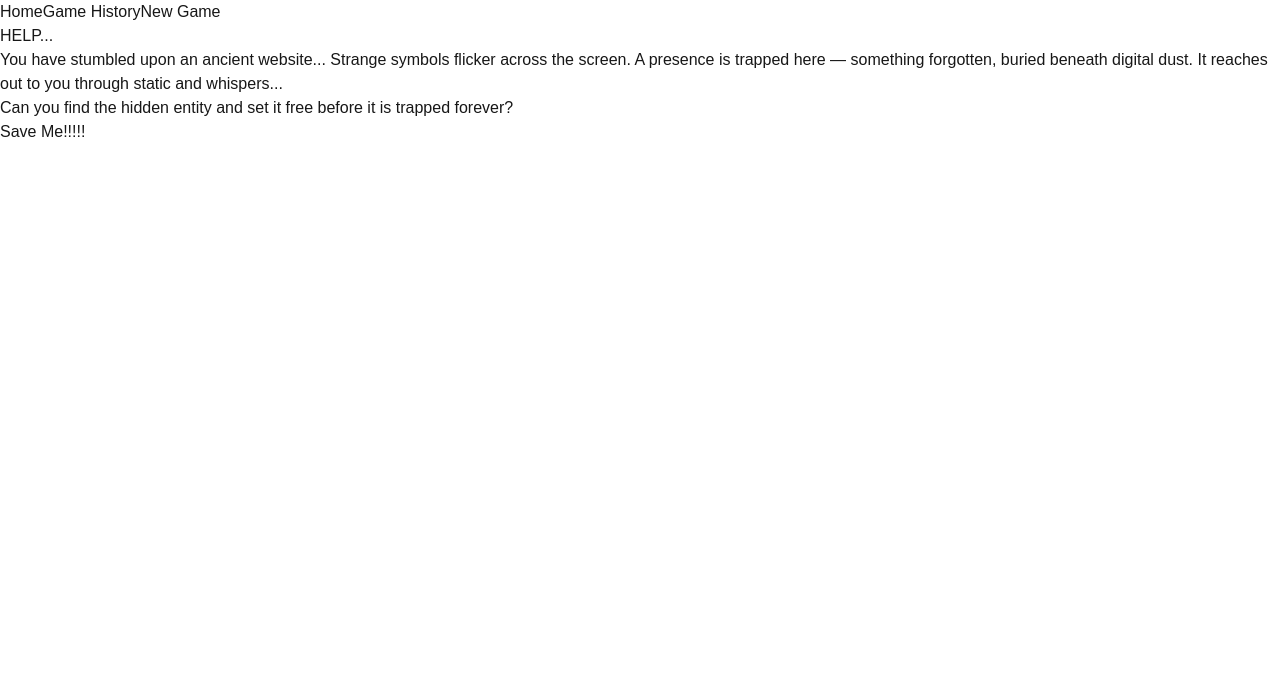
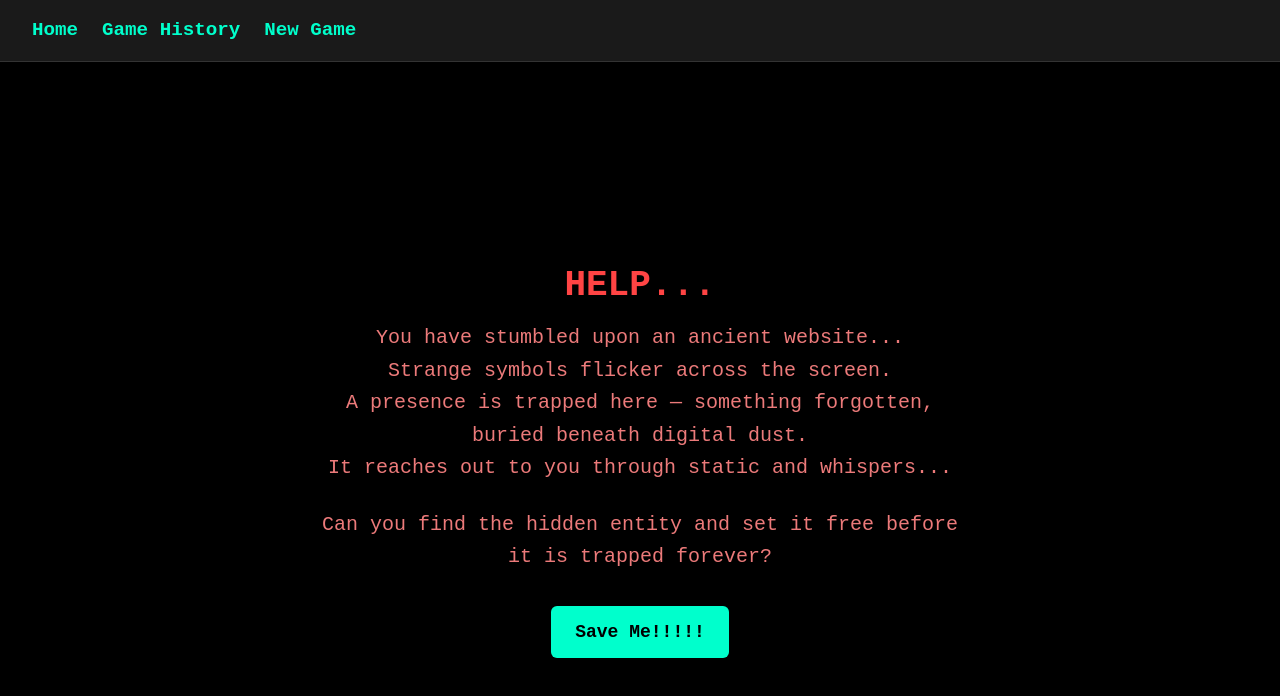
Before and after one commit to Nanacui61/final-project, a Next.js app: page / in a window 1280 px wide. Shown: the top 696 px of the page. Built offline with nearby package versions, Linux system fonts and the light colour scheme.

Commit message:
Fix styled-components SSR

```diff
--- a/app/History/page.tsx
+++ b/app/History/page.tsx
@@ -4,7 +4,7 @@ export default async function GameHistoryPage() {
     const records = await getAllGameRecords();
 
     return (
-        <div className="min-h-screen bg-zinc-900 text-white px-6 py-8 font-mono">
+        <div className="min-h-screen bg-zinc-900 text-white px-6 py-8 font-mono" style={{ fontFamily: '"Courier New", monospace' }}>
             <h1 className="text-2xl font-bold text-center">Game History</h1>
 
             <div className="overflow-x-auto mt-6">
--- a/app/New_game/page.tsx
+++ b/app/New_game/page.tsx
@@ -1,61 +1,21 @@
 'use client';
 
-
-import styled from 'styled-components';
 import Terminal from '@/components/Terminal';
 import StatusPanel from '@/components/StatusPanel';
 import { GameBoard } from '@/components/Gameboard';
 
-const PageContainer = styled.main`
-    display: flex;
-    flex-direction: column;
-    align-items: center;
-    background-color: #101010;
-    min-height: 100vh;
-    color: white;
-    font-family: 'Courier New', monospace;
-    padding: 2rem;
-`;
-
-const GameLayout = styled.div`
-    display: flex;
-    justify-content: center;
-    align-items: flex-start;
-    gap: 2rem;
-    margin-top: 2rem;
-    padding: 1rem;
-    flex-wrap: nowrap;
-
-    @media (max-width: 1200px) {
-        flex-wrap: wrap;
-        justify-content: center;
-    }
-`;
-
-
-const SidePanel = styled.div`
-  display: flex;
-  flex-direction: column;
-  gap: 1rem;
-`;
-const GameTitle = styled.h1`
-  font-size: 2.7rem;
-  color: red;
-  margin-bottom: 1rem;
-  text-align: center;
-`;
-
 export default function HomePage() {
     return (
-        <PageContainer>
-            <GameTitle>Save me!!!!!!!</GameTitle>
-            <GameLayout>
+        <main className="flex flex-col items-center min-h-screen bg-[#101010] text-white font-mono p-8" style={{ fontFamily: '"Courier New", monospace' }}>
+            <h1 className="text-4xl text-red-600 mb-8 text-center font-mono">Save me!!!!!!!</h1>
+
+            <div className="flex justify-center items-start gap-8 flex-nowrap mt-8 p-4 max-w-full flex-wrap md:flex-nowrap">
                 <GameBoard />
-                <SidePanel>
+                <div className="flex flex-col gap-4 w-full md:w-auto">
                     <StatusPanel />
                     <Terminal />
-                </SidePanel>
-            </GameLayout>
-        </PageContainer>
+                </div>
+            </div>
+        </main>
     );
 }
--- a/app/globals.css
+++ b/app/globals.css
@@ -9,7 +9,8 @@
   --color-background: var(--background);
   --color-foreground: var(--foreground);
   --font-sans: var(--font-geist-sans);
-  --font-mono: var(--font-mono);}
+  --font-mono: var(--font-geist-mono);
+}
 
 @media (prefers-color-scheme: dark) {
   :root {
@@ -21,5 +22,5 @@
 body {
   background: var(--background);
   color: var(--foreground);
-  font-family: Arial, Helvetica, sans-serif, monospace;
+  /*font-family: Arial, Helvetica, sans-serif;*/
 }
--- a/app/layout.tsx
+++ b/app/layout.tsx
@@ -1,6 +1,6 @@
 // app/layout.tsx
 import type { Metadata } from "next";
-import StyledComponentsRegistry from "@/lib/registry";
+// import StyledComponentsRegistry from "@/lib/registry";
 import { EntityProvider } from "@/context/EntityContext";
 import Nav from "@/components/Nav";
 import "./globals.css";
@@ -19,12 +19,12 @@ export default function RootLayout({
     return (
         <html lang="en">
         <body>
-        <StyledComponentsRegistry>
+        {/*<StyledComponentsRegistry>*/}
         <EntityProvider>
             <Nav />
             {children}
         </EntityProvider>
-        </StyledComponentsRegistry>
+        {/*</StyledComponentsRegistry>*/}
         </body>
         </html>
     );
--- a/app/page.tsx
+++ b/app/page.tsx
@@ -1,77 +1,29 @@
 'use client';
 
-import styled from 'styled-components';
+export default function IntroScreen() {
+    return (
+        <div className="min-h-screen bg-black text-pink-200 font-mono flex items-center justify-center px-4" style={{ fontFamily: '"Courier New", monospace' }}>
+            <div className="max-w-2xl text-center text-[#ec7a7a]">
+                <h1 className="text-4xl font-bold text-[#ff4444] mb-4">HELP...</h1>
 
+                <p className="text-xl leading-relaxed mb-6">
+                    You have stumbled upon an ancient website... <br />
+                    Strange symbols flicker across the screen. <br />
+                    A presence is trapped here — something forgotten, buried beneath digital dust. <br />
+                    It reaches out to you through static and whispers...
+                </p>
 
+                <p className="text-xl leading-relaxed mb-8">
+                    Can you find the hidden entity and set it free before it is trapped forever?
+                </p>
 
-
-const FullScreenWrapper = styled.div`
-    background-color: black;
-    color: #ffcccc;
-    font-family: 'Courier New', monospace;
-    min-height: 100vh;
-    display: flex;
-    justify-content: center;
-    align-items: center;
-`;
-
-const Wrapper = styled.div`
-    padding: 2rem;
-    text-align: center;
-    color: #ec7a7a;
-    font-family: 'Courier New', monospace;
-    max-width: 700px;
-    margin: 0 auto;
-
-`;
-
-const Title = styled.h1`
-    font-size: 2.5rem;
-    color: #ff4444;
-    margin-bottom: 1rem;
-`;
-
-const Paragraph = styled.p`
-    font-size: 1.5rem;
-    line-height: 1.6;
-    margin-bottom: 2rem;
-`;
-
-
-
-const StyledAnchor = styled.a`
-    background-color: #00ffcc;
-    color: #000;
-    font-size: 1.2rem;
-    padding: 0.75rem 2rem;
-    border: none;
-    border-radius: 6px;
-    cursor: pointer;
-    font-family: monospace;
-
-    &:hover {
-        background-color: #00c3a5;
-    }
-`;
-
-export default function IntroScreen() {
-
-    return (
-        <FullScreenWrapper>
-            <Wrapper>
-                <Title>HELP...</Title>
-                <Paragraph>
-                    You have stumbled upon an ancient website...
-                    Strange symbols flicker across the screen.
-                    A presence is trapped here — something forgotten, buried beneath digital dust.
-                    It reaches out to you through static and whispers...
-                </Paragraph>
-                <Paragraph>
-                    Can you find the hidden entity and set it free before it is trapped forever?
-                </Paragraph>
-                <StyledAnchor href="/New_game">Save Me!!!!!</StyledAnchor>
-
-            </Wrapper>
-        </FullScreenWrapper>
+                <a
+                    href="/New_game"
+                    className="inline-block bg-[#00ffcc] text-black text-lg font-bold px-6 py-3 rounded-md hover:bg-[#00c3a5] transition"
+                >
+                    Save Me!!!!!
+                </a>
+            </div>
+        </div>
     );
 }
--- a/components/Nav.tsx
+++ b/components/Nav.tsx
@@ -40,7 +40,17 @@ export default function Nav() {
             <div>
                 <NavLink href="/">Home</NavLink>
                 <NavLink href="/History">Game History</NavLink>
-                <NavLink href="/New_game">New Game</NavLink>
+                <NavLink
+                    href="/New_game"
+                    onClick={(e) => {
+                        if (window.location.pathname === "/New_game") {
+                            e.preventDefault();
+                            window.location.reload();
+                        }
+                    }}
+                >
+                    New Game
+                </NavLink>
 
             </div>
         </NavBar>
--- a/lib/registry.tsx
+++ /dev/null
@@ -1,21 +0,0 @@
-'use client';
-
-import React, { useState } from 'react';
-import { useServerInsertedHTML } from 'next/navigation';
-import { ServerStyleSheet, StyleSheetManager } from 'styled-components';
-
-export default function StyledComponentsRegistry({
-                                                     children,
-                                                 }: {
-    children: React.ReactNode;
-}) {
-    const [sheet] = useState(() => new ServerStyleSheet());
-
-    useServerInsertedHTML(() => {
-        const styles = sheet.getStyleElement();
-        sheet.instance.clearTag(); // Clears previous styles to avoid duplication
-        return <>{styles}</>;
-    });
-
-    return <StyleSheetManager sheet={sheet.instance}>{children}</StyleSheetManager>;
-}
```
